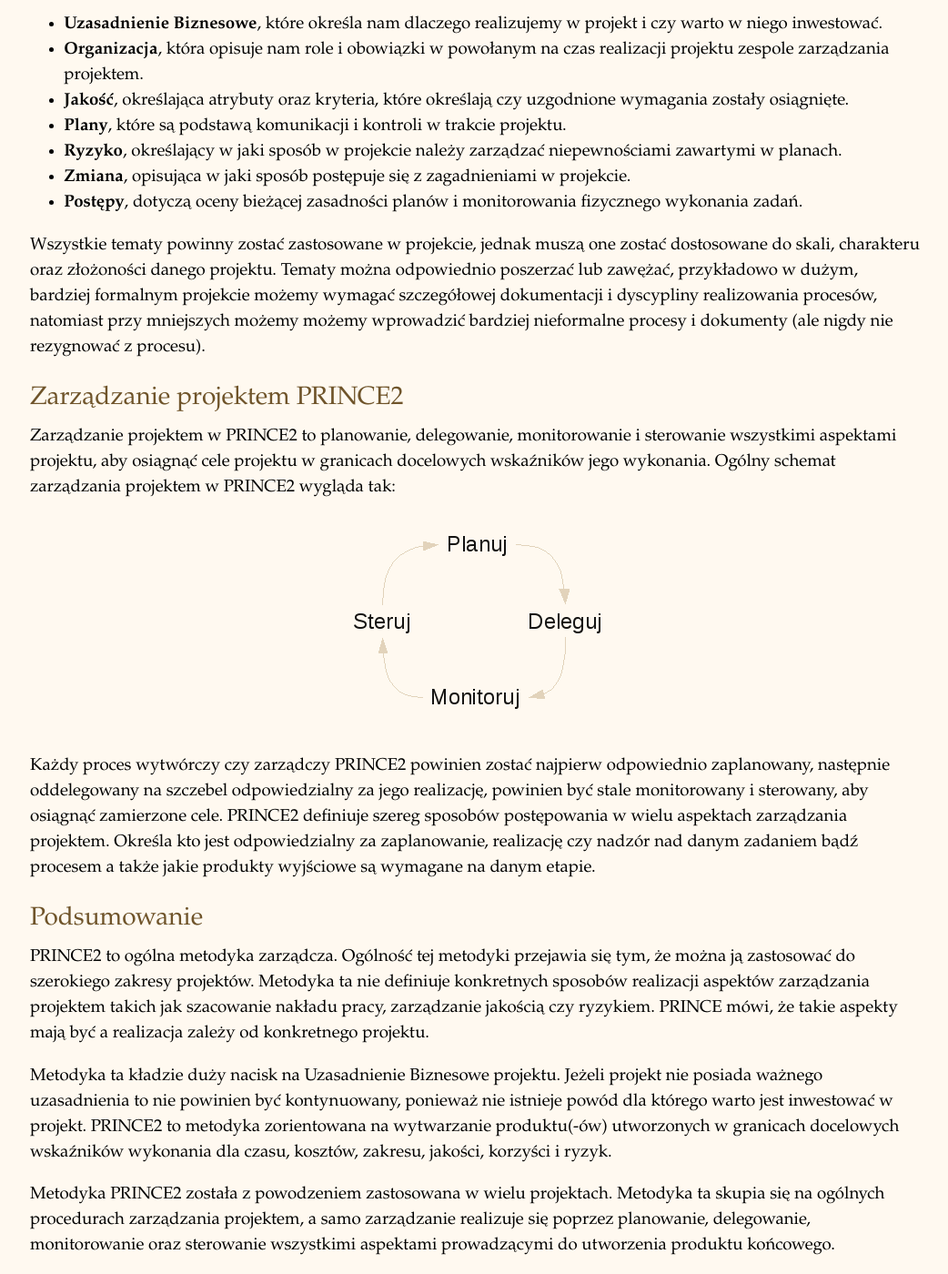
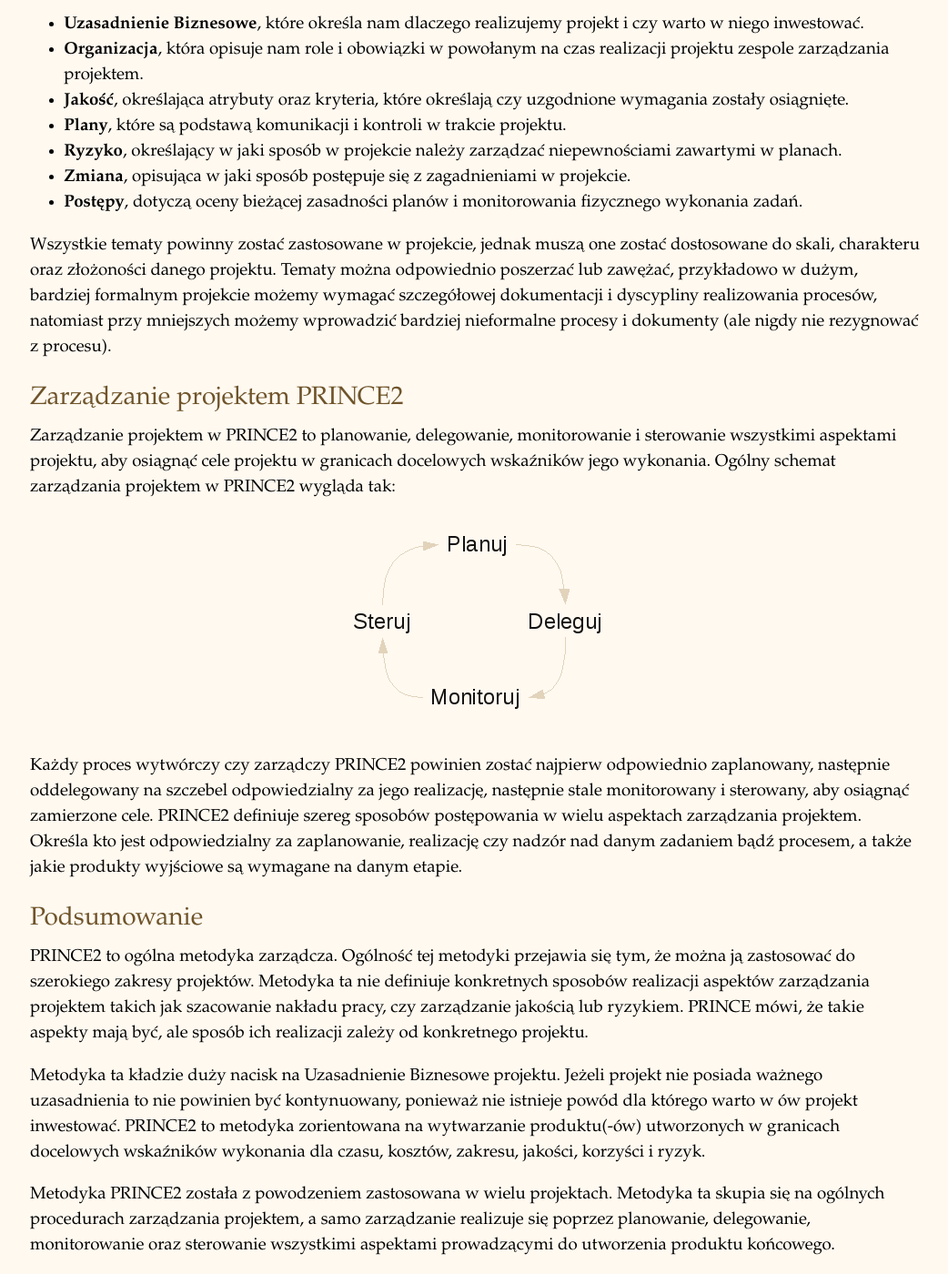
Before and after one commit to michalorman/michalorman-blog-old, a Jekyll site: the page built from blog/prince2/_posts/2010-04-29-projekty-w-sterowanym-srodowisku.markdown, in a window 1280 px wide and 1400 px high, scrolled down 2476 px. Shown: the whole window at 91% size, without its empty margins (117-1159 px from the left). Built offline with Jekyll 4.4.1, drawn with Linux system fonts in a browser that asks for light colours; Markdown is read by kramdown in place of the engine named in the settings; comment, search, counter and statistics services are not loaded; some of the changed text lies outside the part shown.

Commit message:
Fixed typos.

```diff
--- a/blog/prince2/_posts/2010-04-29-projekty-w-sterowanym-srodowisku.markdown
+++ b/blog/prince2/_posts/2010-04-29-projekty-w-sterowanym-srodowisku.markdown
@@ -35,7 +35,7 @@ wskaźników wykonania.
 Metodyka PRINCE2 przedstawia zarządzanie projektem jako cztery zintegrowane elementy: **pryncypia**,
 **tematy**, **procesy** oraz **środowisko projektu**. Pryncypia to zbiór nakazów i dobrych praktyk
 determinujących czy projekt jest faktycznie zarządzany zgodnie z metodyką PRINCE2. Tematy określają
-te aspekty zarządzania projektem, którymi należy się stale zajmować i równolegle w trakcie trwania
+te aspekty zarządzania projektem, którymi należy się zajmować stale i równolegle w trakcie trwania
 całego projektu. Tematy objaśniają jakie konkretne postępowanie jest wymagane dla różnych obszarów
 zarządzania projektem. Procesy opisują krok po kroku działania podejmowane w całym cyklu życia projektu,
 od jego przygotowania do zamknięcia. Dostosowanie do środowiska projektu ma na celu odpowiednie
@@ -87,7 +87,7 @@ wskaźnika definiuje się odpowiednie tolerancje.
 Tematy PRINCE2 określają te aspekty projektu, którymi należy się stale zajmować w trakcie jego realizowania.
 Tematami w PRINCE2 są:
 
-* **Uzasadnienie Biznesowe**, które określa nam dlaczego realizujemy w projekt i czy warto w niego inwestować.
+* **Uzasadnienie Biznesowe**, które określa nam dlaczego realizujemy projekt i czy warto w niego inwestować.
 * **Organizacja**, która opisuje nam role i obowiązki w powołanym na czas realizacji projektu zespole zarządzania projektem.
 * **Jakość**, określająca atrybuty oraz kryteria, które określają czy uzgodnione wymagania zostały osiągnięte.
 * **Plany**, które są podstawą komunikacji i kontroli w trakcie projektu.
@@ -98,7 +98,7 @@ Tematami w PRINCE2 są:
 Wszystkie tematy powinny zostać zastosowane w projekcie, jednak muszą one zostać dostosowane do skali,
 charakteru oraz złożoności danego projektu. Tematy można odpowiednio poszerzać lub zawężać, przykładowo w
 dużym, bardziej formalnym projekcie możemy wymagać szczegółowej dokumentacji i dyscypliny realizowania
-procesów, natomiast przy mniejszych możemy możemy wprowadzić bardziej nieformalne procesy i dokumenty (ale
+procesów, natomiast przy mniejszych możemy wprowadzić bardziej nieformalne procesy i dokumenty (ale
 nigdy nie rezygnować z procesu).
 
 ## Zarządzanie projektem PRINCE2
@@ -110,21 +110,21 @@ projektem w PRINCE2 wygląda tak:
 <a href="/images/prince2_mgmt.png" rel="colorbox" title="Zarządzanie projektem PRINCE2"><img src="/images/prince2_mgmt.png" alt="Zarządzanie projektem PRINCE2" /></a>
 
 Każdy proces wytwórczy czy zarządczy PRINCE2 powinien zostać najpierw odpowiednio zaplanowany, następnie
-oddelegowany na szczebel odpowiedzialny za jego realizację, powinien być stale monitorowany i sterowany,
+oddelegowany na szczebel odpowiedzialny za jego realizację, następnie stale monitorowany i sterowany,
 aby osiągnąć zamierzone cele. PRINCE2 definiuje szereg sposobów postępowania w wielu aspektach zarządzania
 projektem. Określa kto jest odpowiedzialny za zaplanowanie, realizację czy nadzór nad danym zadaniem
-bądź procesem a także jakie produkty wyjściowe są wymagane na danym etapie.
+bądź procesem, a także jakie produkty wyjściowe są wymagane na danym etapie.
 
 ## Podsumowanie
 
 PRINCE2 to ogólna metodyka zarządcza. Ogólność tej metodyki przejawia się tym, że można ją zastosować
 do szerokiego zakresy projektów. Metodyka ta nie definiuje konkretnych sposobów realizacji aspektów
-zarządzania projektem takich jak szacowanie nakładu pracy, zarządzanie jakością czy ryzykiem. PRINCE
-mówi, że takie aspekty mają być a realizacja zależy od konkretnego projektu.
+zarządzania projektem takich jak szacowanie nakładu pracy, czy zarządzanie jakością lub ryzykiem. PRINCE
+mówi, że takie aspekty mają być, ale sposób ich realizacji zależy od konkretnego projektu.
 
 Metodyka ta kładzie duży nacisk na Uzasadnienie Biznesowe projektu. Jeżeli projekt nie posiada ważnego
-uzasadnienia to nie powinien być kontynuowany, ponieważ nie istnieje powód dla którego warto jest
-inwestować w projekt. PRINCE2 to metodyka zorientowana na wytwarzanie produktu(-ów) utworzonych w granicach
+uzasadnienia to nie powinien być kontynuowany, ponieważ nie istnieje powód dla którego warto w ów
+projekt inwestować. PRINCE2 to metodyka zorientowana na wytwarzanie produktu(-ów) utworzonych w granicach
 docelowych wskaźników wykonania dla czasu, kosztów, zakresu, jakości, korzyści i ryzyk.
 
 Metodyka PRINCE2 została z powodzeniem zastosowana w wielu projektach. Metodyka ta skupia się na
--- a/blog/prince2/_posts/2010-05-01-zarzadzanie-z-wykorzystaniem-tolerancji-w-prince2.markdown
+++ b/blog/prince2/_posts/2010-05-01-zarzadzanie-z-wykorzystaniem-tolerancji-w-prince2.markdown
@@ -192,8 +192,8 @@ zarządzania celem podjęcia działań naprawczych.
 
 ## Podsumowanie
 
-PRINCE2 nakazuje realizację projektu z wykorzystaniem tolerancji. Zdefiniowane wartości tolerancji dla docelowych wskaźników
-projektu mają na celu nadanie pewnych uprawnień dla członków projektu z niższego szczebla, tak aby mogli oni wykonywać
+PRINCE2 nakazuje realizację projektu z wykorzystaniem tolerancji. Zdefiniowanie wartości tolerancji dla docelowych wskaźników
+projektu ma na celu nadanie pewnych uprawnień dla członków projektu z niższego szczebla, tak aby mogli oni wykonywać
 swoją pracę bez ciągłego zapytywania członków wyższego szczebla o zgodę na wprowadzania zmian. Tolerancje mają na celu
 dać w pewnym zakresie wolną rękę Komitetowi Sterującemu, Kierownikowi Projektu czy Kierownikom Zespołów.
 
```
Also changed, not shown: other parts of blog/prince2/_posts/2010-04-29-projekty-w-sterowanym-srodowisku.markdown (+4 -4 lines), blog/prince2/_posts/2010-05-01-mity-metodyki-prince2.markdown (+10 -10 lines).
